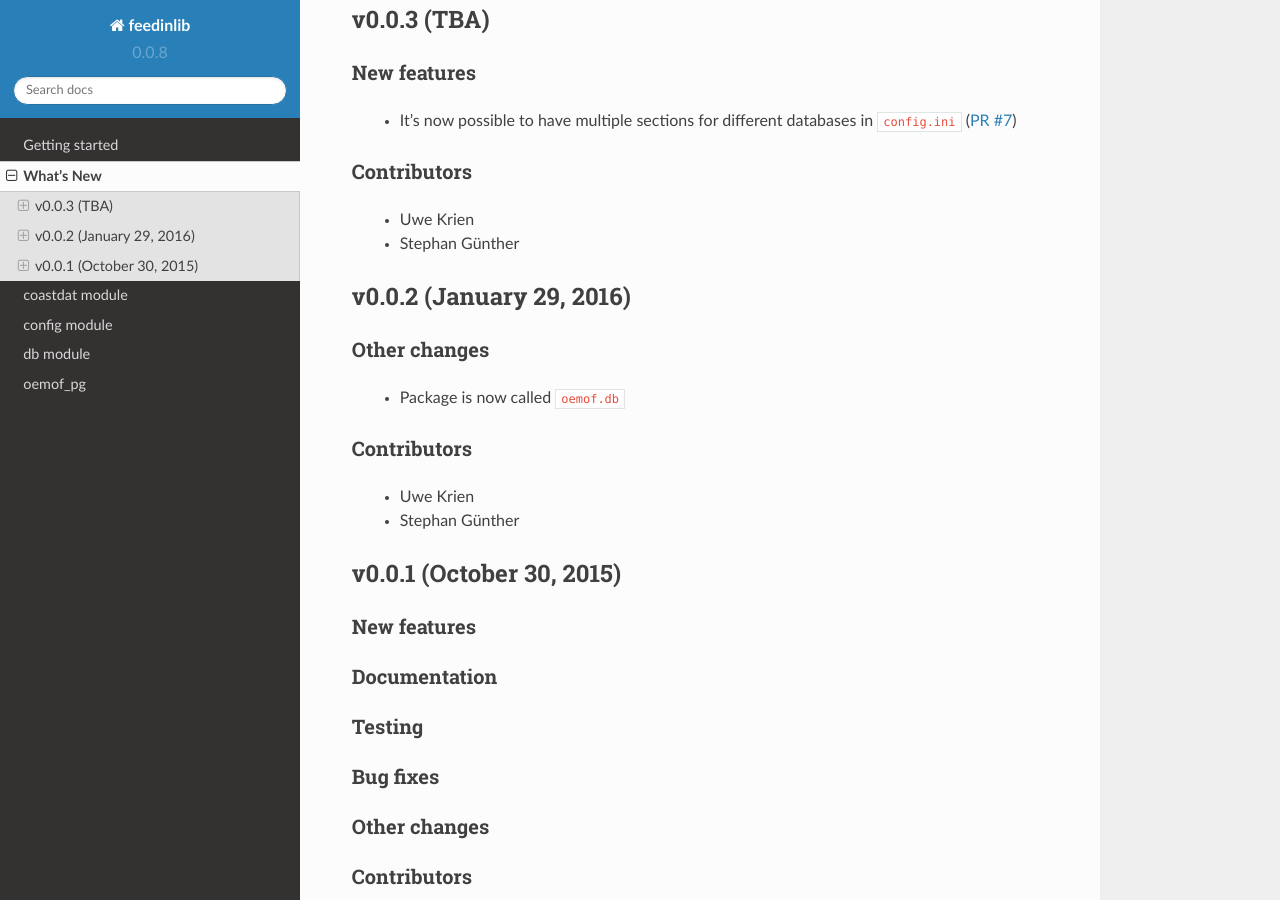
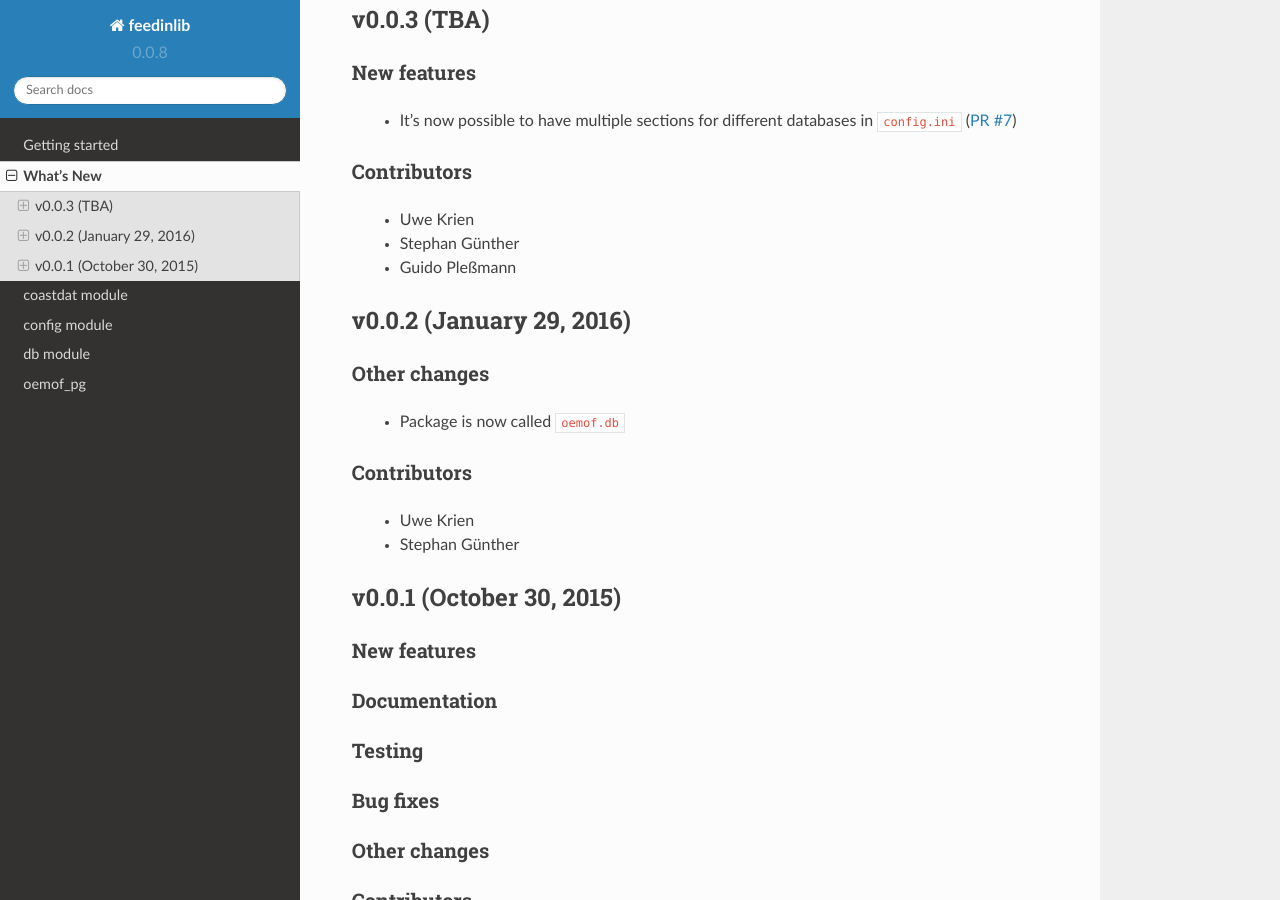
Before and after one commit to oemof/oemof-db, a Sphinx documentation site: the page built from doc/whats_new.rst, in a window 1280 px wide and 900 px high, scrolled down 337 px. Built offline with Sphinx 7.4.7 and the Read the Docs theme 2.0.0, drawn with Linux system fonts in a browser that asks for light colours; formulas are drawn with MathJax 3; pages that are not in the unit, such as notebooks, are missing from menus.

Commit message:
Add contributer to "What's new"

```diff
--- a/doc/whatsnew/v0003.txt
+++ b/doc/whatsnew/v0003.txt
@@ -12,3 +12,4 @@ Contributors
 
  * Uwe Krien
  * Stephan Günther
+ * Guido Pleßmann
```
